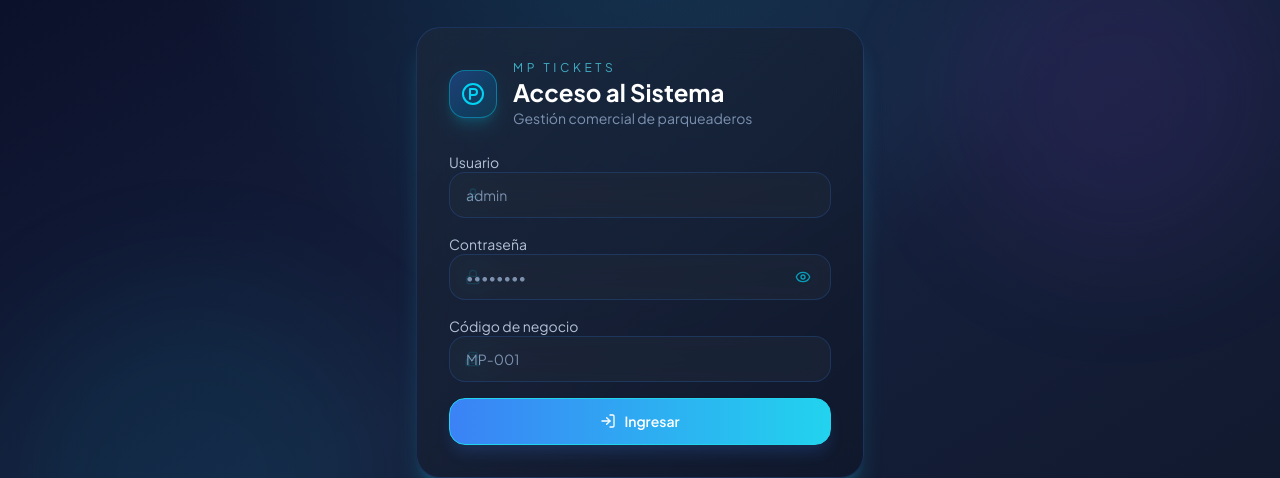
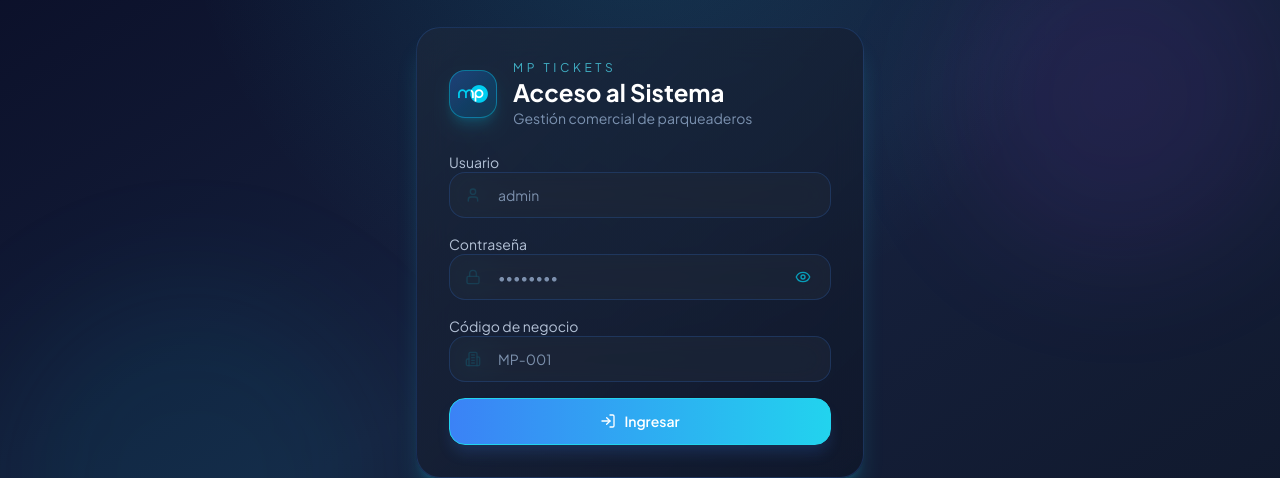
Before and after one commit to wjaviercordova/mptickets, a Next.js app: page / in a window 1280 px wide. Shown: the part 128-606 px from the top of the page. Built offline with nearby package versions, Linux system fonts and the light colour scheme.

Commit message:
feat: Actualizar logos y ajustar espaciado en formulario de login
Reemplazar icono ParkingCircle por logo mptickets.png en Login y Dashboard. Ajustar padding-left de inputs a pl-12 para mejor balance visual. Agregar logos en public/images/logos/. Corregir error TypeScript en catch.

```diff
--- a/app/page.tsx
+++ b/app/page.tsx
@@ -2,6 +2,7 @@
 
 import { useState, type FormEvent } from "react";
 import { useRouter } from "next/navigation";
+import Image from "next/image";
 import { motion } from "framer-motion";
 import {
   AlertCircle,
@@ -11,7 +12,6 @@ import {
   EyeOff,
   Lock,
   LogIn,
-  ParkingCircle,
   User,
 } from "lucide-react";
 
@@ -60,7 +60,7 @@ export default function Home() {
       setStatus("success");
       setMessage(data?.message ?? "Acceso concedido.");
       setTimeout(() => router.push("/dashboard"), 800);
-    } catch (error) {
+    } catch {
       setStatus("error");
       setMessage("No se pudo conectar con el servidor.");
     }
@@ -81,8 +81,15 @@ export default function Home() {
         >
           <div className="glass-card space-y-6 p-8 border border-blue-500/20 bg-gradient-to-br from-[#1e293b]/70 to-[#0f172a]/90 shadow-xl shadow-blue-500/10">
             <div className="flex items-center gap-4">
-              <div className="flex h-12 w-12 items-center justify-center rounded-2xl border border-cyan-400/40 bg-gradient-to-br from-blue-500/30 to-cyan-600/20 shadow-lg shadow-cyan-500/20">
-                <ParkingCircle className="h-6 w-6 text-cyan-400" />
+              <div className="relative flex h-12 w-12 items-center justify-center rounded-2xl border border-cyan-400/40 bg-gradient-to-br from-blue-500/30 to-cyan-600/20 shadow-lg shadow-cyan-500/20 overflow-hidden">
+                <Image
+                  src="/images/logos/mptickets.png"
+                  alt="MPTickets Logo"
+                  width={32}
+                  height={32}
+                  className="object-contain"
+                  priority
+                />
               </div>
               <div>
                 <p className="text-xs uppercase tracking-[0.3em] text-cyan-300/70">
@@ -106,7 +113,7 @@ export default function Home() {
                     name="usuario"
                     type="text"
                     placeholder="admin"
-                    className="glass-input pl-11 border-blue-500/30 bg-[#0f172a]/60 text-white placeholder:text-blue-200/40"
+                    className="glass-input !pl-12 border-blue-500/30 bg-[#0f172a]/60 text-white placeholder:text-blue-200/40"
                     autoComplete="username"
                   />
                 </div>
@@ -120,7 +127,7 @@ export default function Home() {
                     name="password"
                     type={showPassword ? "text" : "password"}
                     placeholder="••••••••"
-                    className="glass-input pl-11 pr-12 border-blue-500/30 bg-[#0f172a]/60 text-white placeholder:text-blue-200/40"
+                    className="glass-input !pl-12 pr-12 border-blue-500/30 bg-[#0f172a]/60 text-white placeholder:text-blue-200/40"
                     autoComplete="current-password"
                   />
                   <button
@@ -150,7 +157,7 @@ export default function Home() {
                     name="negocioCodigo"
                     type="text"
                     placeholder="MP-001"
-                    className="glass-input pl-11 border-blue-500/30 bg-[#0f172a]/60 text-white placeholder:text-blue-200/40"
+                    className="glass-input !pl-12 border-blue-500/30 bg-[#0f172a]/60 text-white placeholder:text-blue-200/40"
                   />
                 </div>
               </label>
--- a/components/dashboard/Navbar.tsx
+++ b/components/dashboard/Navbar.tsx
@@ -1,7 +1,8 @@
 "use client";
 
 import { motion } from "framer-motion";
-import { Menu, ParkingCircle, Search, Star } from "lucide-react";
+import Image from "next/image";
+import { Menu, Search, Star } from "lucide-react";
 import { usePageHeader } from "@/contexts/PageHeaderContext";
 
 interface NavbarProps {
@@ -44,9 +45,16 @@ export function Navbar({ onToggleSidebar }: NavbarProps) {
               <>
                 <motion.div
                   whileHover={{ scale: 1.05, rotate: 5 }}
-                  className="flex h-10 w-10 items-center justify-center rounded-2xl border border-cyan-400/40 bg-gradient-to-br from-blue-500/40 to-cyan-500/30 shadow-lg shadow-cyan-500/30"
+                  className="relative flex h-10 w-10 items-center justify-center rounded-2xl border border-cyan-400/40 bg-gradient-to-br from-blue-500/40 to-cyan-500/30 shadow-lg shadow-cyan-500/30 overflow-hidden"
                 >
-                  <ParkingCircle className="h-5 w-5 text-blue-300" />
+                  <Image
+                    src="/images/logos/mptickets.png"
+                    alt="MPTickets Logo"
+                    width={28}
+                    height={28}
+                    className="object-contain"
+                    priority
+                  />
                 </motion.div>
                 <div className="flex items-center gap-3">
                   <div>
```
Also changed, not shown: public/images/logos/mptickets.png (added), public/images/logos/mptickets2.png (added).
